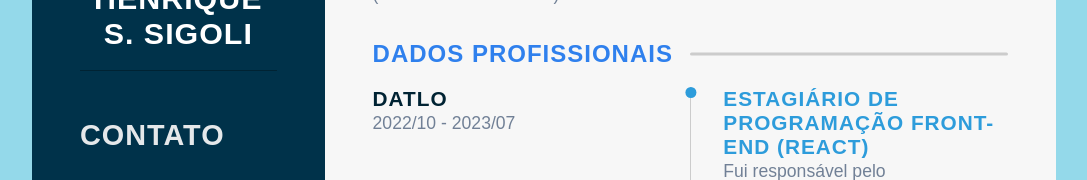
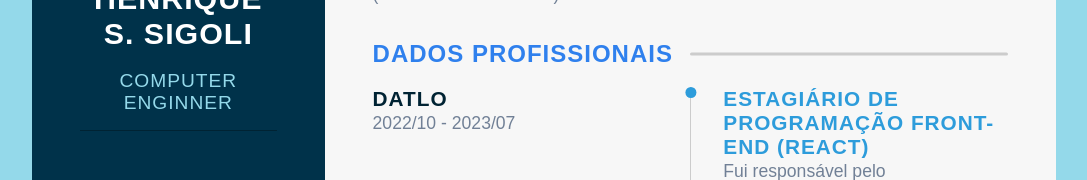
Before and after one commit to rauzola/curriculo, a Next.js app: page / in a window 1280 px wide. Shown: the part 293-473 px from the top of the page, without its empty margins (96-1183 px from the left). Built offline with nearby package versions, Linux system fonts and the light colour scheme.

Commit message:
feat: atualizando nome

```diff
--- a/app/page.tsx
+++ b/app/page.tsx
@@ -20,7 +20,7 @@ export default function Home() {
                 />
               </div>
               <h2 className="name">Raul Henrique S. Sigoli</h2>
-              {/* <p className="career">Engenheiro de Computação</p> */}
+              <p className="career">Computer Enginner</p>
             </div>
 
             <div className="contact-info">
```
